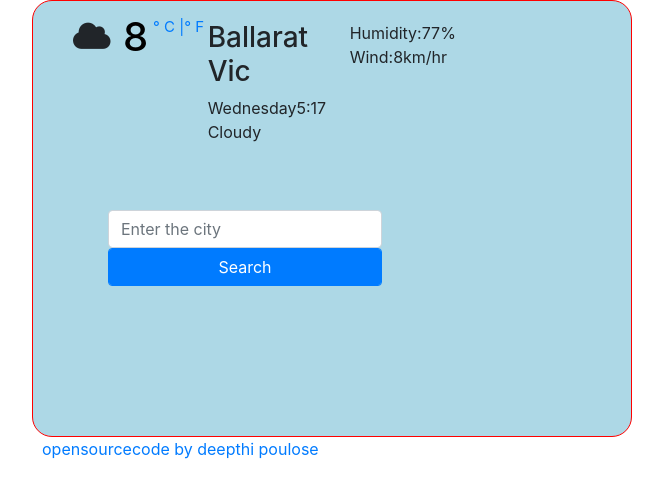
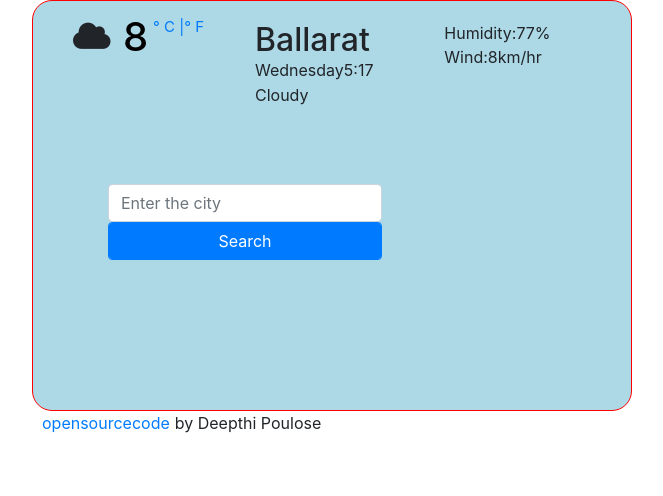
Before and after one commit to deepthijerin/weather-app2, a plain HTML site: page index.html in a window 1280 px wide. Shown: the whole page, without its empty margins (308-971 px from the left). Drawn offline with nearby package versions, Linux system fonts and the light colour scheme.

Commit message:
changed the css

```diff
--- a/index.html
+++ b/index.html
@@ -21,7 +21,7 @@
   <body>
     <div class="container">
       <div class="row">
-        <div class="col-2">
+        <div class="col-3">
           <i class="fas fa-cloud"></i>
           <h1>
             8
@@ -35,10 +35,10 @@
             </a>
           </span>
         </div>
-        <div class="col-3 works">
+        <div class="col-4 works">
           <ul>
-            <li><h3>Ballarat Vic</h3></li>
-            <span> <li id="lamb">Tuesday11:00</li></span>
+            <li><h2>Ballarat </h2></li>
+            <span> <li id="lamb"class="list">Tuesday11:00</li></span>
             <span>
               <li id="nature">Cloudy</li>
             </span>
@@ -71,7 +71,7 @@
         </div>
       </div>
     </div>
-    <a  href="https://github.com/deepthijerin/weather-app1" class="link"> opensourcecode by deepthi poulose</a>
+    <a  href="https://github.com/deepthijerin/weather-app1" class="link"> opensourcecode</a><span class="name">by Deepthi Poulose</span>
 
     <script src="script.js"></script>
 
--- a/styles.css
+++ b/styles.css
@@ -43,3 +43,12 @@ h1 {
      position:relative;
      left:350px;
   }
+  .name{
+    position:relative;
+    left:355px;
+  }
+  .list{
+    line-height: 1;
+    position:relative;
+    top:-5px;
+  }
```
